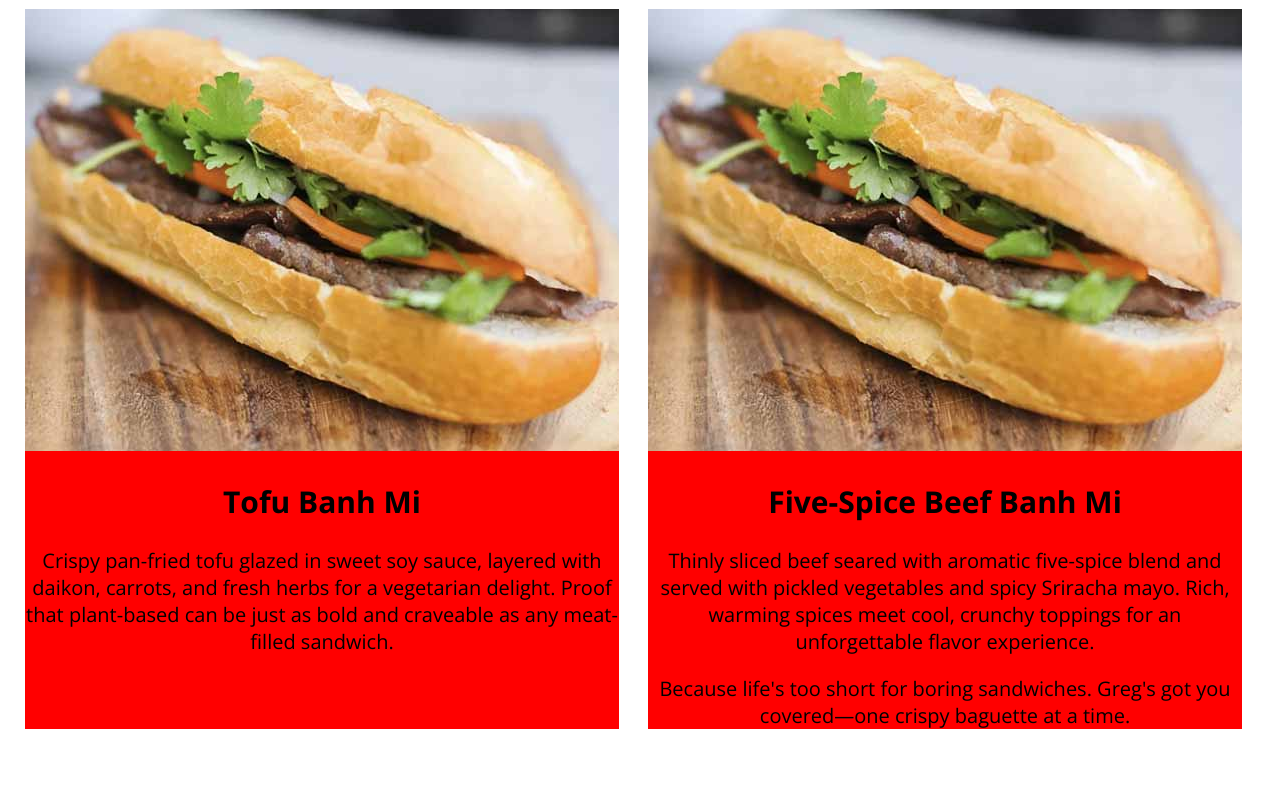
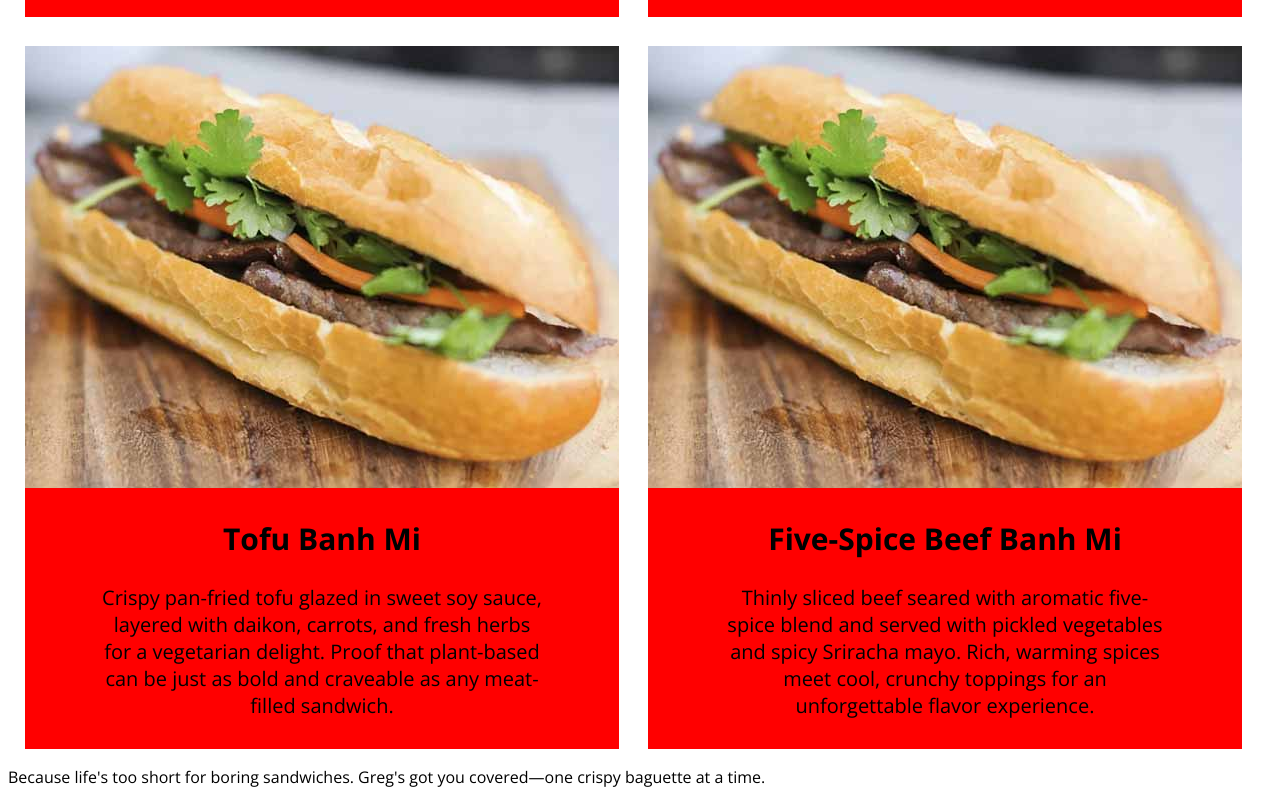
Before and after one commit to user-esc/exercise6, a plain HTML site: page index.html in a window 1280 px wide. Shown: the part 997-1793 px from the top of the page. Before the commit the page ends 1751 px from the top, so only its background shows below. Drawn offline with nearby package versions, Linux system fonts and the light colour scheme.

Commit message:
edits to grid padding

```diff
--- a/index.html
+++ b/index.html
@@ -67,6 +67,10 @@
     text-align: center;
   }
 
+  p {
+    padding: 0px 75px 10px; /* 5px top, 10px right, 15px bottom, 20px left */
+  }
+
     footer {
     }
 
@@ -106,8 +110,8 @@
     <img src="banh_mi.jpg" alt="Beef banh mi">
     <h2>Five-Spice Beef Banh Mi</h2>
     <p>Thinly sliced beef seared with aromatic five-spice blend and served with pickled vegetables and spicy Sriracha mayo. Rich, warming spices meet cool, crunchy toppings for an unforgettable flavor experience.</p>
-    <footer>Because life's too short for boring sandwiches. Greg's got you covered—one crispy baguette at a time.</footer>
     </div>
   </div>
+  <footer>Because life's too short for boring sandwiches. Greg's got you covered—one crispy baguette at a time.</footer>
 </body>
 </html>
```
